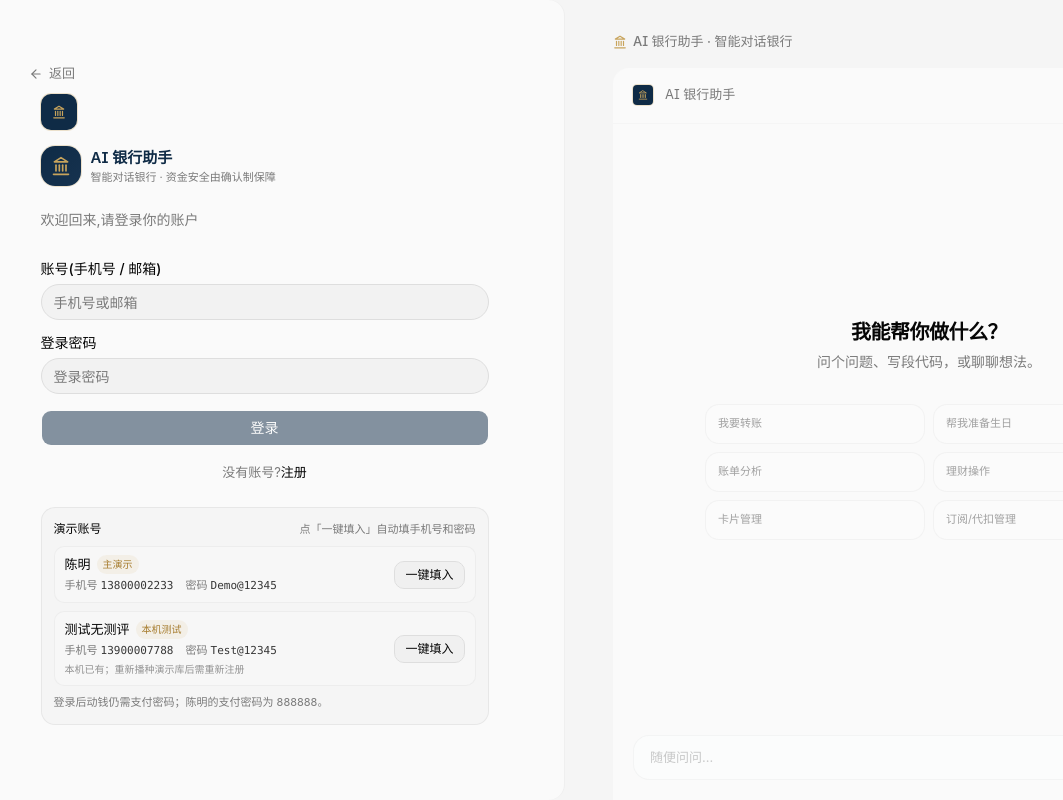
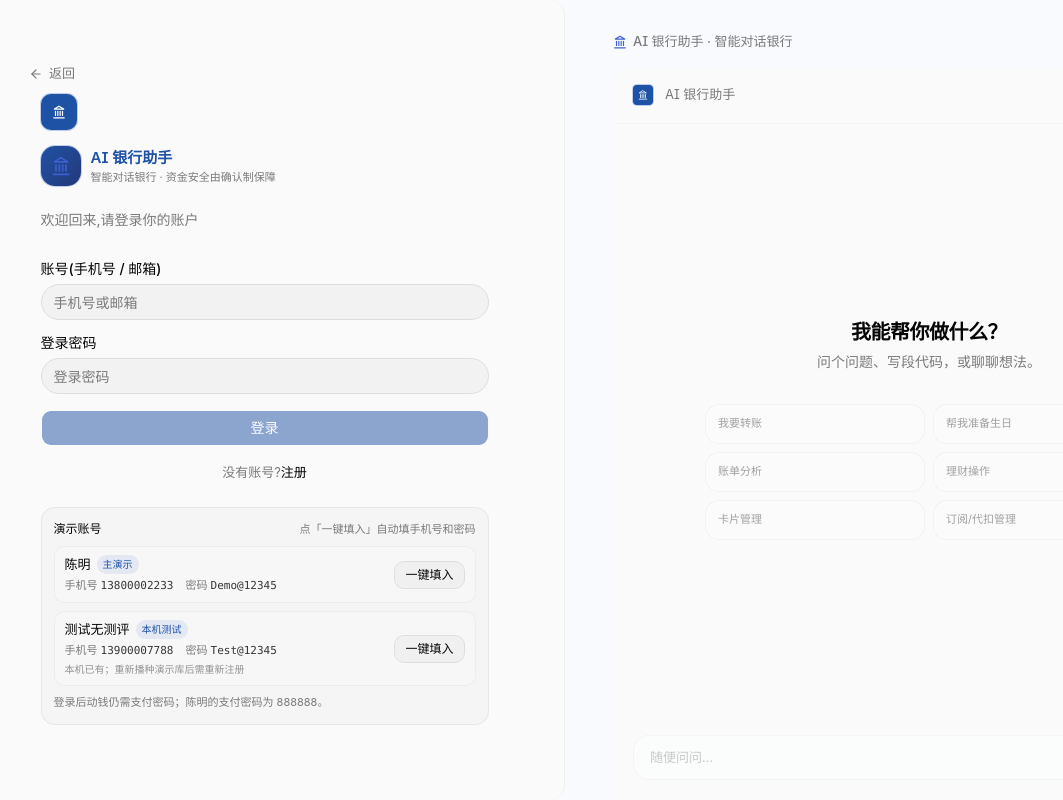
Before and after one commit to legendofgithub/AI-banking, a Next.js app in the folder webui/: page /login in a window 1280 px wide. Shown: the whole page, without its empty margins (35-1098 px from the left). Built offline with nearby package versions, Linux system fonts and the light colour scheme; what bcrypt-ts would draw is missing.

Commit message:
style: 品牌 token 改为深蓝/交互蓝，金色退出品牌层

```diff
--- a/webui/app/(auth)/layout.tsx
+++ b/webui/app/(auth)/layout.tsx
@@ -20,7 +20,7 @@ export default function AuthLayout({
         </Link>
         <div className="mx-auto flex w-full max-w-md flex-1 flex-col justify-center gap-10">
           <div className="flex flex-col gap-2">
-              <div className="mb-2 flex size-9 items-center justify-center rounded-lg bg-ink text-gold ring-1 ring-gold/30">
+              <div className="mb-2 flex size-9 items-center justify-center rounded-lg bg-ink text-white ring-1 ring-gold/30">
               <Landmark size={14} />
             </div>
             {children}
--- a/webui/app/globals.css
+++ b/webui/app/globals.css
@@ -66,7 +66,7 @@
   --card-foreground: oklch(0.12 0 0);
   --popover: oklch(1 0 0);
   --popover-foreground: oklch(0.12 0 0);
-  --primary: #0F2B46;
+  --primary: #3E60CE;
   --primary-foreground: #FFFFFF;
   --secondary: oklch(0.965 0 0);
   --secondary-foreground: oklch(0.38 0 0);
@@ -74,7 +74,7 @@
   --muted-foreground: oklch(0.58 0 0);
   --accent: oklch(0.965 0 0);
   --accent-foreground: oklch(0.12 0 0);
-  --destructive: #D94141;
+  --destructive: #D60C1A;
   --border: oklch(0.9 0 0);
   --input: oklch(0.9 0 0);
   --ring: oklch(0.5 0 0);
@@ -83,28 +83,29 @@
   --chart-3: oklch(0.398 0.07 227.392);
   --chart-4: oklch(0.828 0.189 84.429);
   --chart-5: oklch(0.769 0.188 70.08);
-  --sidebar: oklch(0.97 0 0);
-  --sidebar-foreground: oklch(0.38 0 0);
-  --sidebar-primary: oklch(0.12 0 0);
-  --sidebar-primary-foreground: oklch(0.985 0 0);
-  --sidebar-accent: oklch(0.12 0 0 / 0.06);
-  --sidebar-accent-foreground: oklch(0.12 0 0);
-  --sidebar-border: oklch(0.88 0 0);
-  --sidebar-ring: oklch(0.5 0 0);
+  --sidebar: #F8FAFE;
+  --sidebar-foreground: #3C4658;
+  --sidebar-primary: #1E52A5;
+  --sidebar-primary-foreground: #FFFFFF;
+  --sidebar-accent: rgb(30 82 165 / 0.07);
+  --sidebar-accent-foreground: #1E52A5;
+  --sidebar-border: #E2E9F6;
+  --sidebar-ring: #3E60CE;
 
-  /* —— 墨蓝 / 品牌金 系统(对齐 前端/assets/theme.css)—— */
-  --ink: #0F2B46;
-  --ink-2: #16324F;
-  --ink-3: #22456B;
-  --gold: #C8A45C;
-  --gold-ink: #A67C2E;
-  --gold-bg: #FBF6EC;
-  --gold-line: #E4CF9F;
-  --gold-card-dark: #16233A;
+  /* —— 品牌色系统：深蓝主色 / 交互蓝 / 语义红绿 ——
+     legacy name: gold-* now maps to brand blue; rename later in a dedicated refactor */
+  --ink: #1E52A5;
+  --ink-2: #24397A;
+  --ink-3: #3E60CE;
+  --gold: #3E60CE;
+  --gold-ink: #1E52A5;
+  --gold-bg: #EEF3FF;
+  --gold-line: #C9D8F5;
+  --gold-card-dark: #1B2540;
   --success: #2E9E5B;
   --success-bg: #EEF8F1;
-  --warning: #D94141;
-  --warning-bg: #FEF5F5;
+  --warning: #D60C1A;
+  --warning-bg: #FEF2F2;
 
   --shadow-card: 0 1px 3px oklch(0 0 0 / 0.05), 0 1px 1px oklch(0 0 0 / 0.03);
   --shadow-float:
@@ -127,8 +128,8 @@
   --card-foreground: oklch(0.94 0 0);
   --popover: oklch(0.225 0 0);
   --popover-foreground: oklch(0.94 0 0);
-  --primary: #C8A45C;
-  --primary-foreground: #0F2B46;
+  --primary: #8FB0FF;
+  --primary-foreground: #0B1530;
   --secondary: oklch(0.26 0 0);
   --secondary-foreground: oklch(0.75 0 0);
   --muted: oklch(0.165 0 0);
@@ -152,6 +153,13 @@
   --sidebar-accent-foreground: oklch(0.94 0 0);
   --sidebar-border: oklch(0.25 0 0);
   --sidebar-ring: oklch(0.45 0 0);
+
+  /* 深色下品牌色改用浅蓝，避免 #3E60CE 在深底上对比不足 */
+  --gold: #8FB0FF;
+  --gold-ink: #C7D6FF;
+  --gold-bg: #1B2540;
+  --gold-line: #3A4E7A;
+  --gold-card-dark: #141C2E;
 
   --shadow-card:
     inset 0 1px 0 oklch(1 0 0 / 0.04), 0 1px 2px oklch(0 0 0 / 0.2),
--- a/webui/components/chat/message.tsx
+++ b/webui/components/chat/message.tsx
@@ -394,7 +394,7 @@ const PurePreviewMessage = ({
       >
         {isAssistant && (
           <div className="flex h-[calc(13px*1.65)] shrink-0 items-center">
-            <div className="flex size-7 items-center justify-center rounded-lg bg-ink text-gold ring-1 ring-gold/30">
+            <div className="flex size-7 items-center justify-center rounded-lg bg-ink text-white ring-1 ring-gold/30">
               <Landmark size={13} />
             </div>
           </div>
@@ -419,7 +419,7 @@ export const ThinkingMessage = () => (
   >
     <div className="flex items-start gap-3">
       <div className="flex h-[calc(13px*1.65)] shrink-0 items-center">
-        <div className="flex size-7 items-center justify-center rounded-lg bg-ink text-gold ring-1 ring-gold/30">
+        <div className="flex size-7 items-center justify-center rounded-lg bg-ink text-white ring-1 ring-gold/30">
           <Landmark size={13} />
         </div>
       </div>
--- a/webui/components/chat/preview.tsx
+++ b/webui/components/chat/preview.tsx
@@ -45,7 +45,7 @@ export function Preview() {
   return (
     <div className="flex h-full flex-col overflow-hidden rounded-tl-2xl bg-background">
       <div className="flex h-14 shrink-0 items-center gap-3 border-b border-border/20 px-5">
-        <div className="flex size-5 items-center justify-center rounded bg-ink text-gold ring-1 ring-gold/30">
+        <div className="flex size-5 items-center justify-center rounded bg-ink text-white ring-1 ring-gold/30">
           <Landmark size={10} />
         </div>
         <span className="text-[13px] text-muted-foreground">AI 银行助手</span>
```
